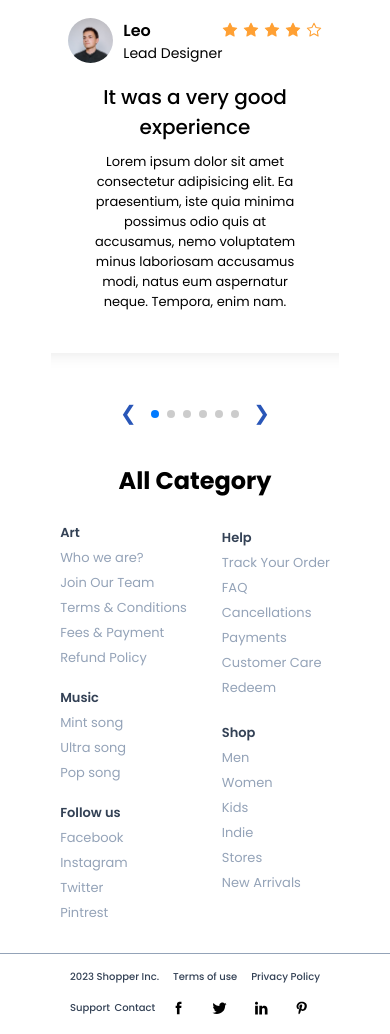
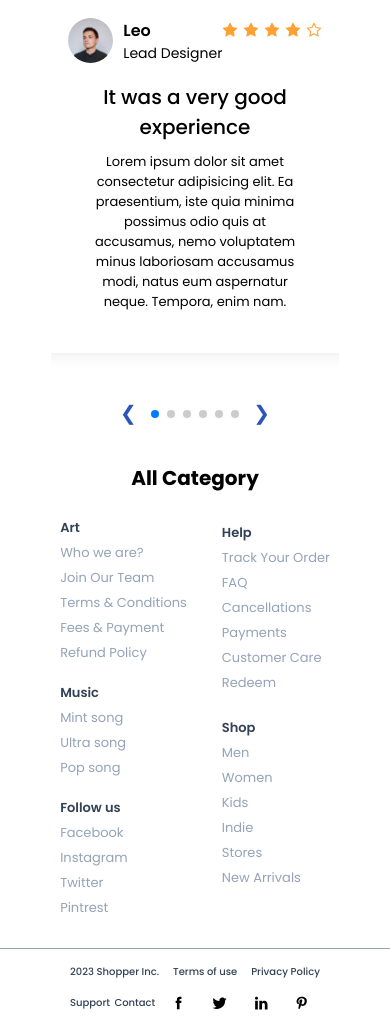
Before and after one commit to ketantb/shopping-cart, a plain HTML site: page index.html in a window 390 px wide. Shown: the part 854-1888 px from the top of the page. Drawn offline with nearby package versions, Linux system fonts and the light colour scheme.

Commit message:
Update style.css

```diff
--- a/style.css
+++ b/style.css
@@ -680,6 +680,8 @@ footer{
         font-size: 20px;
     }
 
+    .footer1>h2{ font-size: 20px;}
+
     .footer1{
         padding-left: 0px;
         padding-right: 0px;
```
